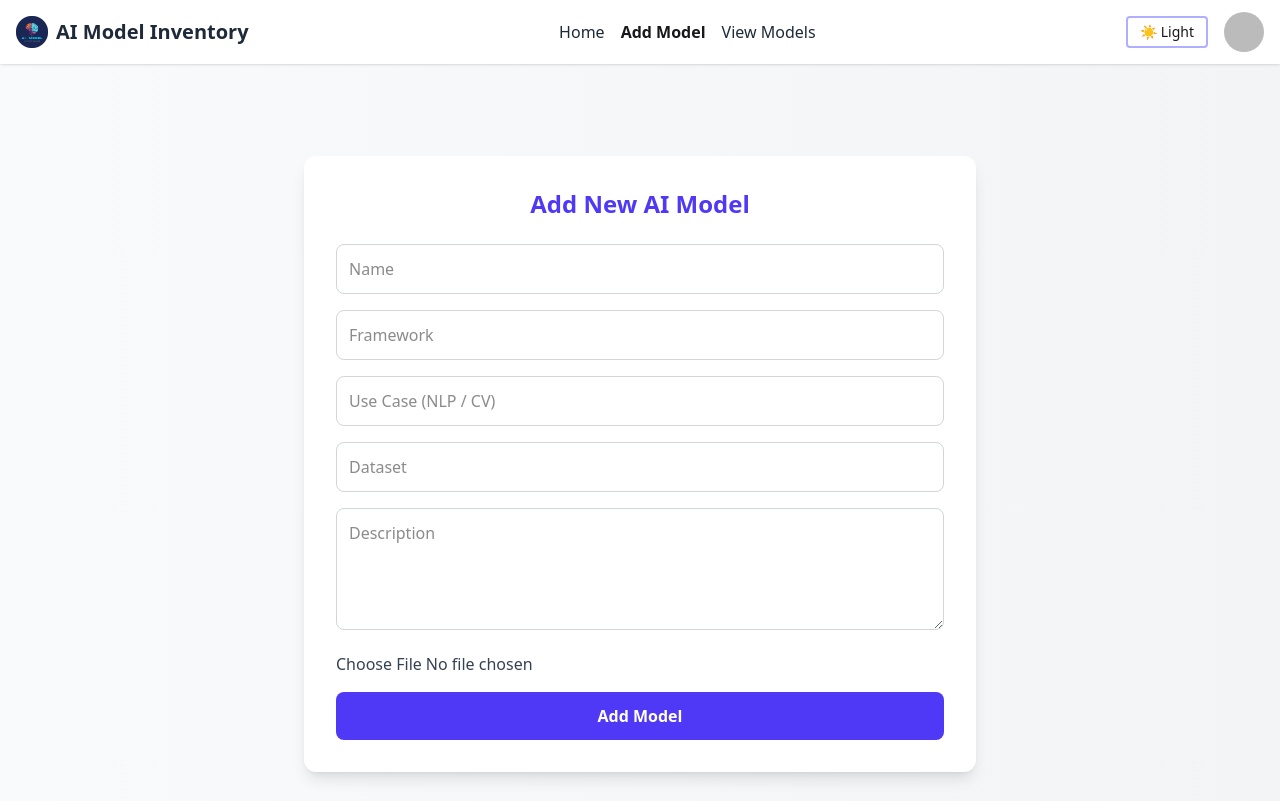
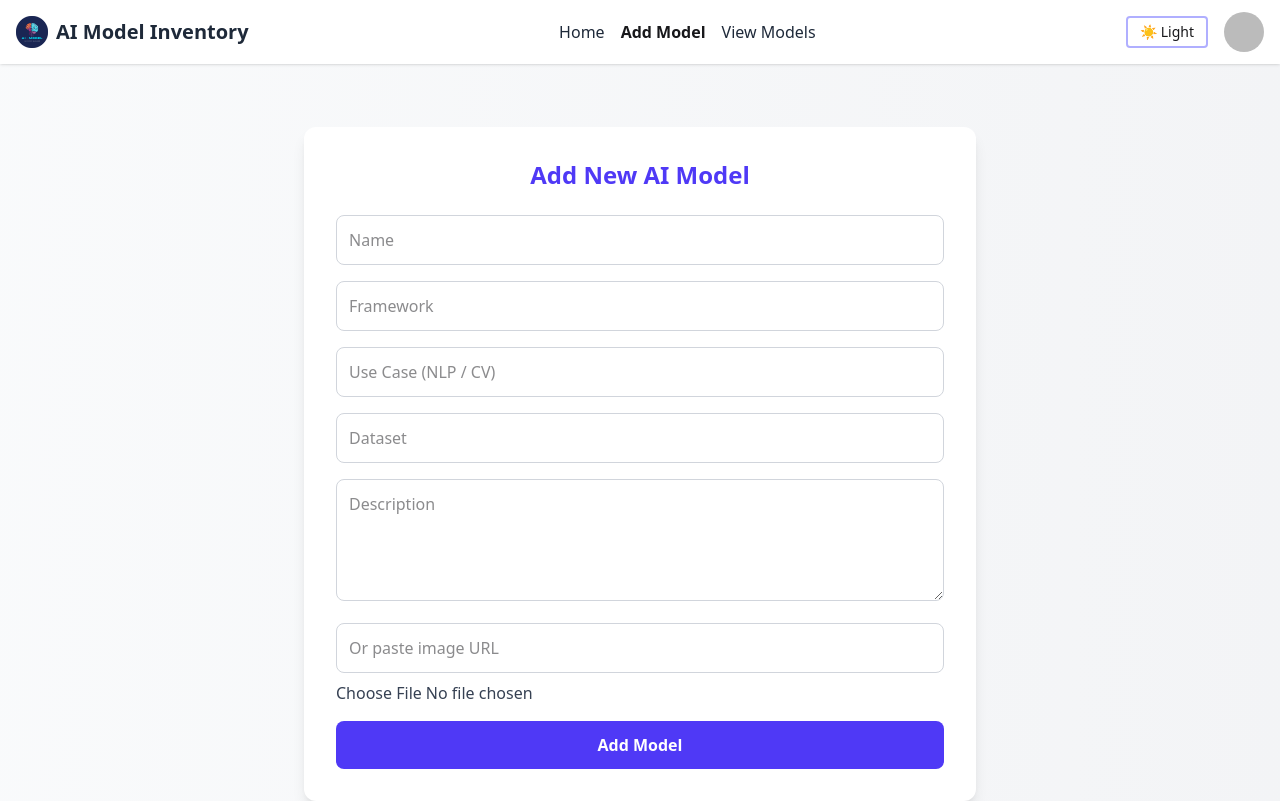
Before and after one commit to mca-programmer/ai-model-inventory-client-site, a React (Vite) app: page /add-model in a window 1280 px wide. Shown: the top 801 px of the page. Built offline with nearby package versions, Linux system fonts and the light colour scheme; no server answers; sample sign-in values are in the browser's storage.

Commit message:
update add model

```diff
--- a/src/pages/AddModel.jsx
+++ b/src/pages/AddModel.jsx
@@ -15,6 +15,7 @@ export default function AddModel() {
     description: "",
   });
   const [file, setFile] = useState(null);
+  const [imageURL, setImageURL] = useState("");
   const [preview, setPreview] = useState(null);
   const [loading, setLoading] = useState(false);
   const navigate = useNavigate();
@@ -24,17 +25,23 @@ export default function AddModel() {
     if (!selectedFile) return;
     setFile(selectedFile);
     setPreview(URL.createObjectURL(selectedFile));
+    setImageURL(""); // Clear URL if user selects file
   };
 
   const handleSubmit = async (e) => {
     e.preventDefault();
-    if (!file) {
-      toast.error("Please select an image");
+    if (!file && !imageURL) {
+      toast.error("Please select a file or enter an image URL");
       return;
     }
+
     try {
       setLoading(true);
-      const imgUrl = await uploadToImgBB(file);
+      let imgUrl = imageURL;
+      if (file) {
+        imgUrl = await uploadToImgBB(file);
+      }
+
       const token = await getToken();
       const payload = {
         ...form,
@@ -43,12 +50,13 @@ export default function AddModel() {
         createdAt: new Date(),
         purchased: 0,
       };
+
       await api.addModel(payload, token);
       toast.success("Model added successfully!");
       navigate("/models");
     } catch (err) {
       console.error(err);
-      toast.error("Failed to add model");
+      toast.error(err?.response?.data?.message || "Failed to add model");
     } finally {
       setLoading(false);
     }
@@ -75,6 +83,7 @@ export default function AddModel() {
               className="w-full p-3 border border-gray-300 dark:border-gray-600 rounded-lg focus:outline-none focus:ring-2 focus:ring-indigo-400 dark:bg-gray-700 dark:text-gray-100 transition"
             />
           ))}
+
           <textarea
             required
             value={form.description}
@@ -83,13 +92,27 @@ export default function AddModel() {
             rows={4}
             className="w-full p-3 border border-gray-300 dark:border-gray-600 rounded-lg focus:outline-none focus:ring-2 focus:ring-indigo-400 dark:bg-gray-700 dark:text-gray-100 transition"
           />
-          <div>
+
+          <div className="space-y-2">
+            <input
+              type="text"
+              placeholder="Or paste image URL"
+              value={imageURL}
+              onChange={(e) => {
+                setImageURL(e.target.value);
+                setFile(null);
+                setPreview(e.target.value);
+              }}
+              className="w-full p-3 border border-gray-300 dark:border-gray-600 rounded-lg focus:outline-none focus:ring-2 focus:ring-indigo-400 dark:bg-gray-700 dark:text-gray-100 transition"
+            />
+
             <input
               type="file"
               accept="image/*"
               onChange={handleFileChange}
               className="w-full text-gray-700 dark:text-gray-200"
             />
+
             {preview && (
               <img
                 src={preview}
@@ -98,15 +121,15 @@ export default function AddModel() {
               />
             )}
           </div>
+
           <button
             type="submit"
             disabled={loading}
-            className={`w-full py-3 rounded-lg text-white font-semibold transition
-                        ${
-                          loading
-                            ? "bg-gray-400 cursor-not-allowed"
-                            : "bg-indigo-600 hover:bg-indigo-700"
-                        }`}
+            className={`w-full py-3 rounded-lg text-white font-semibold transition ${
+              loading
+                ? "bg-gray-400 cursor-not-allowed"
+                : "bg-indigo-600 hover:bg-indigo-700"
+            }`}
           >
             {loading ? "Saving..." : "Add Model"}
           </button>
```
